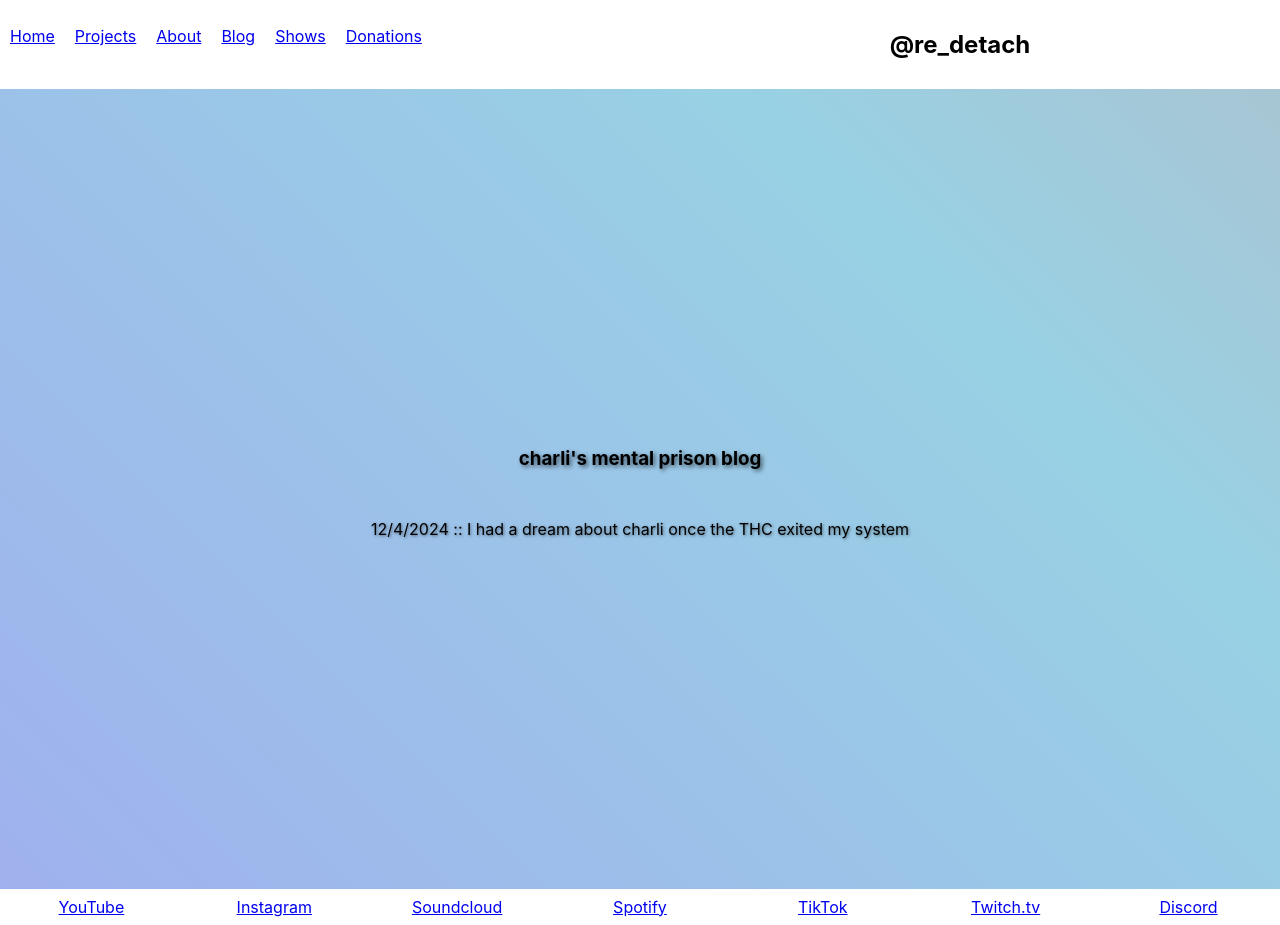
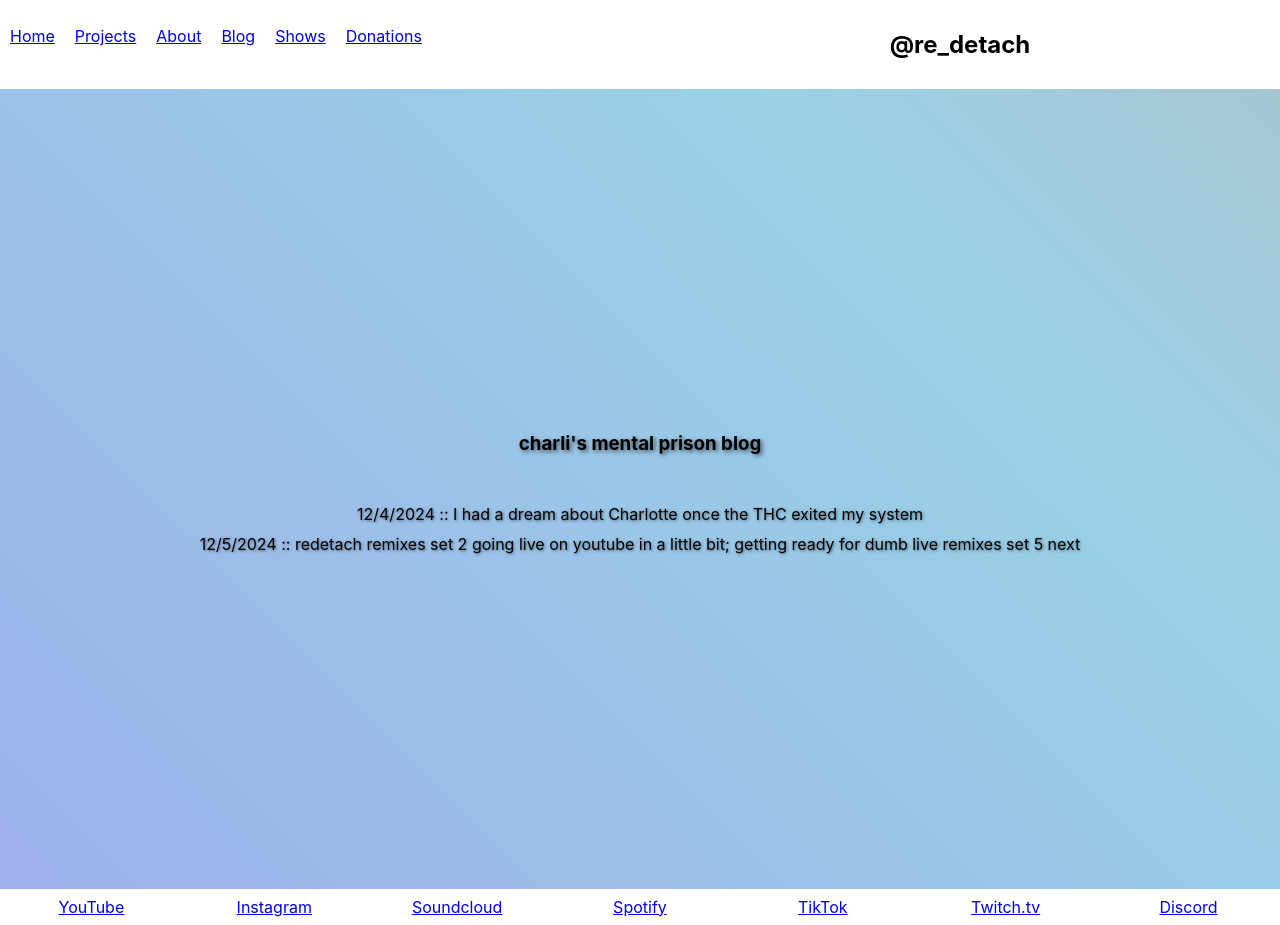
Before and after one commit to rolinmb/redetach-music, a React (Create React App) app: page /blog in a window 1280 px wide. Built offline with nearby package versions, Linux system fonts and the light colour scheme.

Commit message:
blog update

```diff
--- a/src/components/Blog.js
+++ b/src/components/Blog.js
@@ -8,7 +8,8 @@ const Blog = () => {
         <h3>charli's mental prison blog</h3>
       </div>
       <div id='blog-body-wrap'>
-        <p>12/4/2024 :: I had a dream about charli once the THC exited my system</p>
+        <p>12/4/2024 :: I had a dream about Charlotte once the THC exited my system</p>
+        <p>12/5/2024 :: redetach remixes set 2 going live on youtube in a little bit; getting ready for dumb live remixes set 5 next</p>
       </div>
     </div>
   );
```
